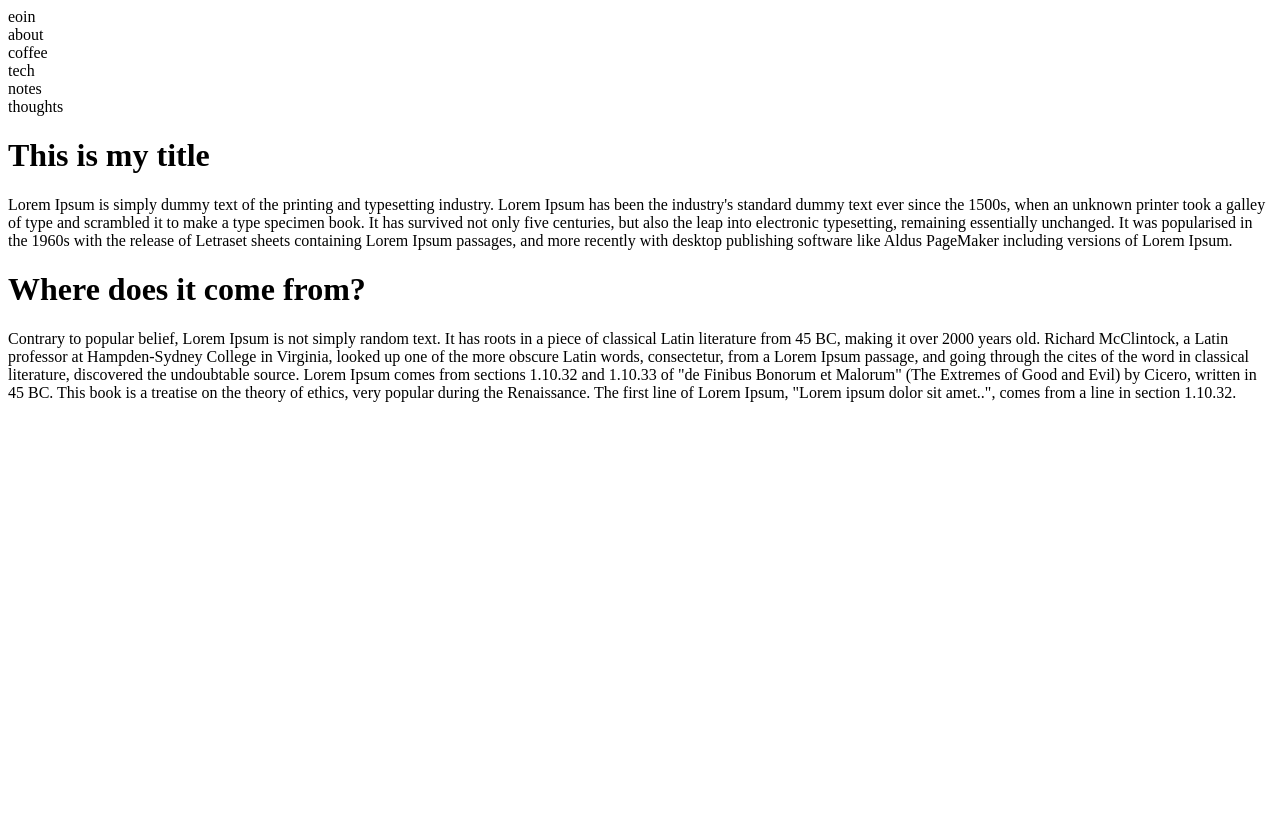
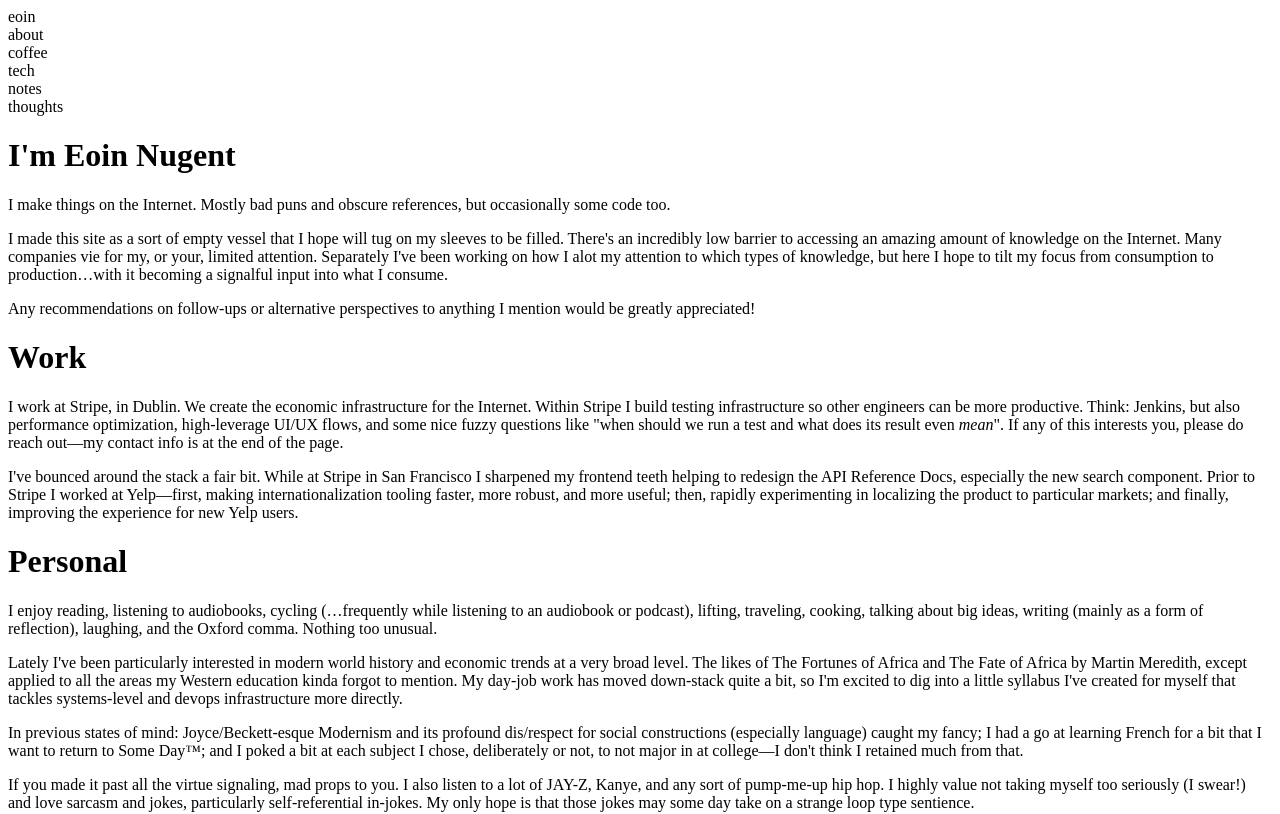
Before and after one commit to ENuge/project-dedalus, a React app: page / in a window 1280 px wide. Shown: the top 814 px of the page. Built offline with nearby package versions, Linux system fonts and the light colour scheme; the HTML template or start-up script is replaced by a standard one.

Commit message:
Added a personal page with a lot more details about myself.

```diff
--- a/public/index.css
+++ b/public/index.css
@@ -20,10 +20,10 @@ dice around the solarizeds until I was satisfied. */
   src: url('font/LiterataBook-Regular.woff') format('woff');
 }
 
-/* @font-face {
-  font-family: LiterataBook-Italic;
-  src: url('path/tofile.woff') format('woff');
-} */
+@font-face {
+  font-family: 'LiterataBook-Italic';
+  src: url('path/LiterataBook-Italic.woff') format('woff');
+}
 
 /* Base CSS Resets */
 html,
@@ -107,6 +107,10 @@ lets everything else take up the rest of page */
 
 #main-content p {
   font-size: 18px;
+}
+
+#main-content em {
+  font-family: 'LiterataBook-Italic', italic;
 }
 
 .sidebar-nav-item {
--- a/src/app/app.jsx
+++ b/src/app/app.jsx
@@ -19,13 +19,13 @@ app.use(express.json());
 
 const handleIndexRender = (req: $Request, res: $Response) => {
   const reactRenderedHtml = renderToString(<IndexReactBase />);
-  const document = htmlTemplate(reactRenderedHtml);
+  const document = htmlTemplate(reactRenderedHtml, 'index');
   res.send(document);
 };
 
 const handleDedalusRender = (req: $Request, res: $Response) => {
   const reactRenderedHtml = renderToString(<DedalusReactBase />);
-  const document = htmlTemplate(reactRenderedHtml);
+  const document = htmlTemplate(reactRenderedHtml, 'dedalus');
   res.send(document);
 };
 
--- a/src/client/components/site/Header.jsx
+++ b/src/client/components/site/Header.jsx
@@ -16,28 +16,75 @@ const Header = () => (
         <div className="sidebar-nav-item">thoughts</div>
       </div>
       <div id="main-content">
-        <h1>This is my title</h1>
+        <h1>I'm Eoin Nugent</h1>
         <p>
-          Lorem Ipsum is simply dummy text of the printing and typesetting industry. Lorem Ipsum has
-          been the industry's standard dummy text ever since the 1500s, when an unknown printer took
-          a galley of type and scrambled it to make a type specimen book. It has survived not only
-          five centuries, but also the leap into electronic typesetting, remaining essentially
-          unchanged. It was popularised in the 1960s with the release of Letraset sheets containing
-          Lorem Ipsum passages, and more recently with desktop publishing software like Aldus
-          PageMaker including versions of Lorem Ipsum.
+          I make things on the Internet. Mostly bad puns and obscure references, but occasionally
+          some code too.{' '}
         </p>
-        <h1>Where does it come from?</h1>
         <p>
-          Contrary to popular belief, Lorem Ipsum is not simply random text. It has roots in a piece
-          of classical Latin literature from 45 BC, making it over 2000 years old. Richard
-          McClintock, a Latin professor at Hampden-Sydney College in Virginia, looked up one of the
-          more obscure Latin words, consectetur, from a Lorem Ipsum passage, and going through the
-          cites of the word in classical literature, discovered the undoubtable source. Lorem Ipsum
-          comes from sections 1.10.32 and 1.10.33 of "de Finibus Bonorum et Malorum" (The Extremes
-          of Good and Evil) by Cicero, written in 45 BC. This book is a treatise on the theory of
-          ethics, very popular during the Renaissance. The first line of Lorem Ipsum, "Lorem ipsum
-          dolor sit amet..", comes from a line in section 1.10.32.
+          I made this site as a sort of empty vessel that I hope will tug on my sleeves to be
+          filled. There's an incredibly low barrier to accessing an amazing amount of knowledge on
+          the Internet. Many companies vie for my, or your, limited attention. Separately I've been
+          working on how I alot my attention to which types of knowledge, but here I hope to tilt my
+          focus from consumption to production…with it becoming a signalful input into what I
+          consume.
         </p>
+        <p>
+          Any recommendations on follow-ups or alternative perspectives to anything I mention would
+          be greatly appreciated!
+        </p>
+        <h1>Work</h1>
+        <p>
+          I work at Stripe, in Dublin. We create the economic infrastructure for the Internet.
+          Within Stripe I build testing infrastructure so other engineers can be more productive.
+          Think: Jenkins, but also performance optimization, high-leverage UI/UX flows, and some
+          nice fuzzy questions like "when should we run a test and what does its result even{' '}
+          <em>mean</em>
+          ". If any of this interests you, please do reach out—my contact info is at the end of the
+          page.
+        </p>
+        <p>
+          I've bounced around the stack a fair bit. While at Stripe in San Francisco I sharpened my
+          frontend teeth helping to redesign the API Reference Docs, especially the new search
+          component. Prior to Stripe I worked at Yelp—first, making internationalization tooling
+          faster, more robust, and more useful; then, rapidly experimenting in localizing the
+          product to particular markets; and finally, improving the experience for new Yelp users.
+        </p>
+        <h1>Personal</h1>
+        <p>
+          I enjoy reading, listening to audiobooks, cycling (…frequently while listening to an
+          audiobook or podcast), lifting, traveling, cooking, talking about big ideas, writing
+          (mainly as a form of reflection), laughing, and the Oxford comma. Nothing too unusual.
+        </p>
+        <p>
+          Lately I've been particularly interested in modern world history and economic trends at a
+          very broad level. The likes of The Fortunes of Africa and The Fate of Africa by Martin
+          Meredith, except applied to all the areas my Western education kinda forgot to mention. My
+          day-job work has moved down-stack quite a bit, so I'm excited to dig into a little
+          syllabus I've created for myself that tackles systems-level and devops infrastructure more
+          directly.
+        </p>
+        <p>
+          In previous states of mind: Joyce/Beckett-esque Modernism and its profound dis/respect for
+          social constructions (especially language) caught my fancy; I had a go at learning French
+          for a bit that I want to return to Some Day™; and I poked a bit at each subject I chose,
+          deliberately or not, to not major in at college—I don't think I retained much from that.
+        </p>
+        <p>
+          If you made it past all the virtue signaling, mad props to you. I also listen to a lot of
+          JAY-Z, Kanye, and any sort of pump-me-up hip hop. I highly value not taking myself too
+          seriously (I swear!) and love sarcasm and jokes, particularly self-referential in-jokes.
+          My only hope is that those jokes may some day take on a strange loop type sentience.
+        </p>
+        <h1>Contact</h1>
+        <p>
+          Email is your best bet. Over time I've developed a strong aversion to the dopamine drip of
+          social networks, so I've configured them all somewhat-cavalierly to <em>maybe</em> email
+          me if someone directly reaches out via those channels.
+        </p>
+        <p>email: [First initial first name][Last name] AT hmc DOT edu</p>
+        <p>LinkedIn</p>
+        <p>Twitter</p>
       </div>
     </div>
   </div>
--- a/src/client/index.jsx
+++ b/src/client/index.jsx
@@ -1,5 +1,10 @@
 import React from 'react';
 import ReactDOM from 'react-dom';
 import IndexReactBase from './IndexReactBase';
+import DedalusReactBase from './DedalusReactBase';
 
-ReactDOM.hydrate(<IndexReactBase />, document.getElementById('app'));
+if (document.getElementById('app-index')) {
+  ReactDOM.hydrate(<IndexReactBase />, document.getElementById('app-index'));
+} else if (document.getElementById('app-dedalus')) {
+  ReactDOM.hydrate(<DedalusReactBase />, document.getElementById('app-dedalus'));
+}
```
Also changed, not shown: src/client/template.js (+5 -2 lines).
